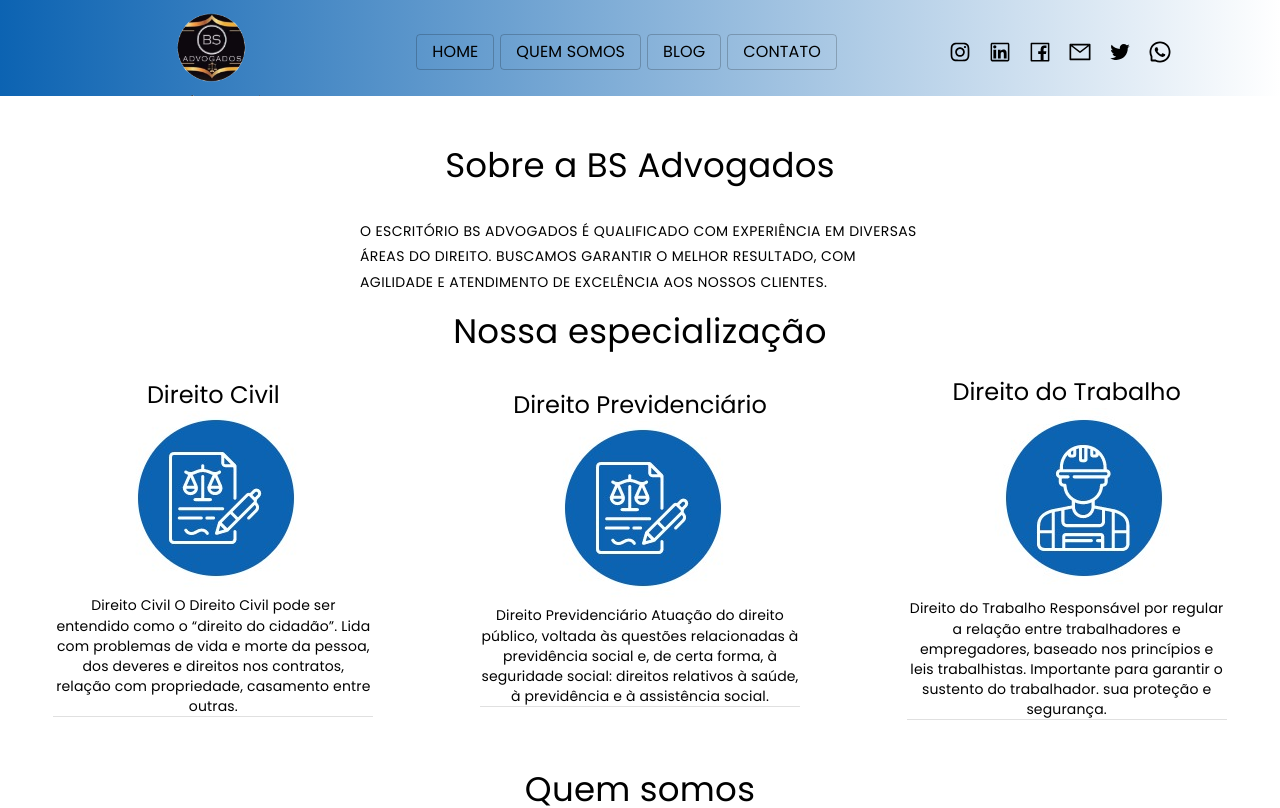
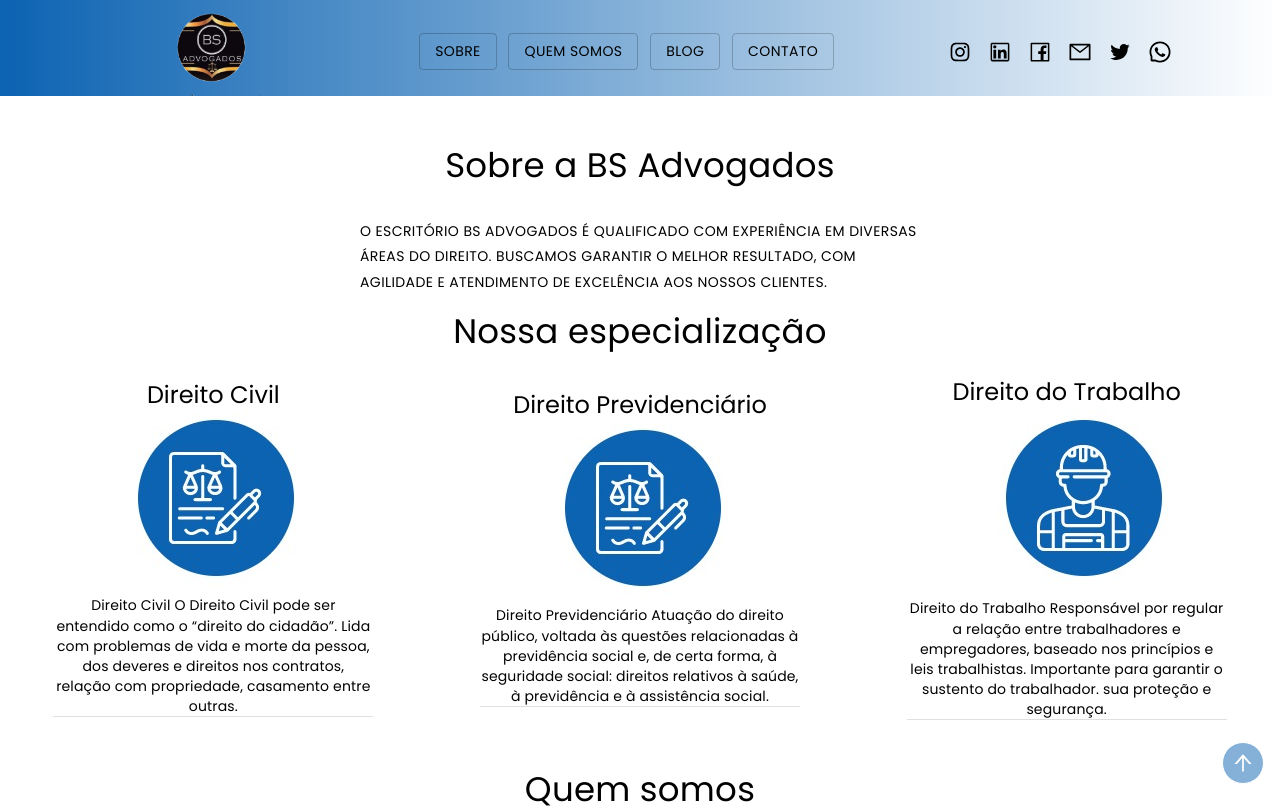
Before and after one commit to kelvinteixeira/BS-Advogados, a React (Vite) app: page / in a window 1280 px wide. Shown: the top 808 px of the page. Built offline with nearby package versions, Linux system fonts and the light colour scheme.

Commit message:
feature: Added react-scroll to the project

```diff
--- a/package.json
+++ b/package.json
@@ -15,12 +15,14 @@
     "react": "^18.0.0",
     "react-dom": "^18.0.0",
     "react-icons": "^4.3.1",
-    "react-router-dom": "^6.3.0"
+    "react-router-dom": "^6.3.0",
+    "react-scroll": "^1.8.7"
   },
   "devDependencies": {
     "@types/node": "^17.0.23",
     "@types/react": "^18.0.0",
     "@types/react-dom": "^18.0.0",
+    "@types/react-scroll": "^1.8.3",
     "@vitejs/plugin-react": "^1.3.0",
     "typescript": "^4.6.3",
     "vite": "^2.9.2"
--- a/src/Components/About/about.styles.ts
+++ b/src/Components/About/about.styles.ts
@@ -1,5 +1,5 @@
 import styled from "@emotion/styled";
-import { Box } from "@mui/material";
+import { Box, IconButton } from "@mui/material";
 
 export const Container = styled(Box)`
   margin-top: 3rem;
@@ -11,3 +11,20 @@ export const BoxContent = styled(Box)`
   margin-top: 2rem;
   margin-bottom: 1rem;
 `;
+
+export const StyledIconButton = styled(IconButton)`
+  position: fixed;
+  bottom: 0;
+  right: 0;
+  border-radius: 10rem;
+  margin: 1rem;
+  color: #fff;
+  border: #fff solid 1px;
+  background-color: #0C63B280;
+  transition: .5s ease-in-out;
+
+  :hover {
+    border: 1px solid #0C63B2;
+    color: #000;
+  }
+`;
--- a/src/Components/Header/Header.styles.ts
+++ b/src/Components/Header/Header.styles.ts
@@ -1,4 +1,4 @@
-import { Button } from '@mui/material';
+import { Button, IconButton } from '@mui/material';
 import styled from '@emotion/styled'
 import { Box } from '@mui/material';
 
@@ -23,3 +23,22 @@ export const LogoImg = styled.img`
   margin-left: 4rem;
   padding: 0;
 `;
+
+export const StyledIconButton = styled(IconButton)`
+  position: fixed;
+  bottom: 0;
+  right: 0;
+  border-radius: 10rem;
+  margin: 1rem;
+  color: #fff;
+  border: #fff solid 1px;
+  background-color: #0C63B280;
+  transition: .5s ease-in-out;
+
+  :hover {
+    border: 1px solid #0C63B2;
+    color: #000;
+  }
+
+
+`;
--- a/src/Components/Header/Header.tsx
+++ b/src/Components/Header/Header.tsx
@@ -1,5 +1,6 @@
 import React from "react";
-import { Grid, IconButton, Typography } from "@mui/material";
+import { Grid, IconButton, Tooltip } from "@mui/material";
+import { animateScroll as scroll } from "react-scroll";
 import {
   AiOutlineLinkedin,
   AiOutlineInstagram,
@@ -7,6 +8,7 @@ import {
   AiOutlineMail,
   AiOutlineWhatsApp,
   AiOutlineTwitter,
+  AiOutlineArrowUp,
 } from "react-icons/ai";
 import * as Styled from "./Header.styles";
 import Logo from "../../Assets/logo.svg";
@@ -37,6 +39,23 @@ export function Header() {
     }
   }
 
+  function scrollTo(direction: string) {
+    switch (direction) {
+      case "top":
+        scroll.scrollTo(0);
+        break;
+      case "about":
+        scroll.scrollTo(130);
+        break;
+      case "whoWeAre":
+        scroll.scrollTo(750);
+        break;
+      case "contact":
+        scroll.scrollTo(1100);
+        break;
+    }
+  }
+
   return (
     <Styled.Container>
       <Grid container alignItems="center" justifyContent="space-evenly">
@@ -46,28 +65,36 @@ export function Header() {
 
         <Grid item xs={4}>
           <Grid container justifyContent="space-around">
-            <Styled.StyledButton variant="outlined">
-              <Typography variant="body1" color="#000">
-                Home
-              </Typography>
+            <Styled.StyledButton
+              variant="outlined"
+              color="inherit"
+              onClick={() => scrollTo("about")}
+            >
+              Sobre
             </Styled.StyledButton>
 
-            <Styled.StyledButton variant="outlined">
-              <Typography variant="body1" color="#000">
-                Quem somos
-              </Typography>
+            <Styled.StyledButton
+              variant="outlined"
+              color="inherit"
+              onClick={() => scrollTo("whoWeAre")}
+            >
+              Quem somos
             </Styled.StyledButton>
 
-            <Styled.StyledButton variant="outlined">
-              <Typography variant="body1" color="#000">
-                Blog
-              </Typography>
+            <Styled.StyledButton
+              variant="outlined"
+              color="inherit"
+              onClick={() => scrollTo("blog")}
+            >
+              Blog
             </Styled.StyledButton>
 
-            <Styled.StyledButton variant="outlined">
-              <Typography variant="body1" color="#000">
-                Contato
-              </Typography>
+            <Styled.StyledButton
+              variant="outlined"
+              color="inherit"
+              onClick={() => scrollTo("contact")}
+            >
+              Contato
             </Styled.StyledButton>
           </Grid>
         </Grid>
@@ -111,6 +138,14 @@ export function Header() {
           </IconButton>
         </Grid>
       </Grid>
+      <Tooltip title="Para o topo">
+        <Styled.StyledIconButton
+          color="inherit"
+          onClick={() => scrollTo("top")}
+        >
+          <AiOutlineArrowUp />
+        </Styled.StyledIconButton>
+      </Tooltip>
     </Styled.Container>
   );
 }
--- a/src/app.css
+++ b/src/app.css
@@ -5,4 +5,5 @@
   margin: 0;
   box-sizing: border-box;
   font-family: 'Poppins', sans-serif !important;
+
 }
```
Also changed, not shown: src/Components/About/About.tsx (+6 -2 lines), 1 other file (tests, documents, lock files or other folders).
